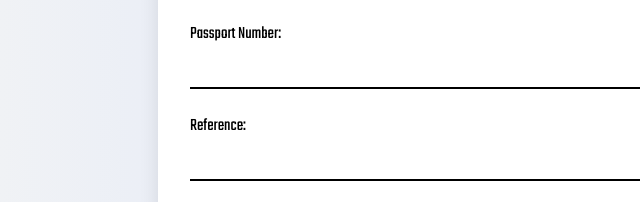
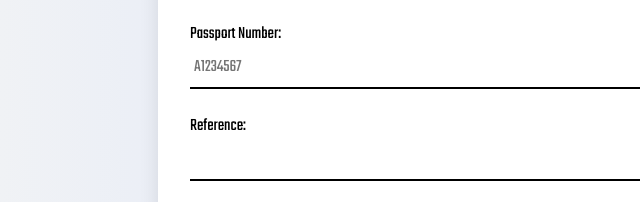
Before and after one commit to Ajaygithubproject/Mavrick-Ghouse, a plain HTML site: page index.html in a window 1280 px wide. Shown: the part 339-541 px from the top of the page, 0-640 px from the left. Drawn offline with Linux system fonts and the light colour scheme.

Commit message:
Update index.html

```diff
--- a/index.html
+++ b/index.html
@@ -31,7 +31,7 @@
       <div class="form-group"><label>Staff Name: <input type="text" name="staffName" required></label></div>
       <div class="form-group">
         <label>Passport Number:
-          <input type="text" name="passportNumber" id="passportNumber" oninput="validatePassport()">
+          <input type="text" name="passportNumber" placeholder="A1234567"  id="passportNumber" oninput="validatePassport()">
         </label>
         <div id="passportError" class="error-message"></div>
       </div>
```
